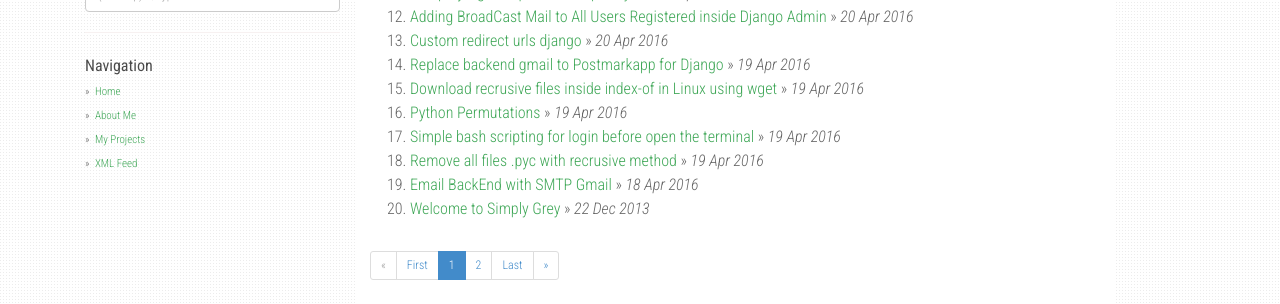
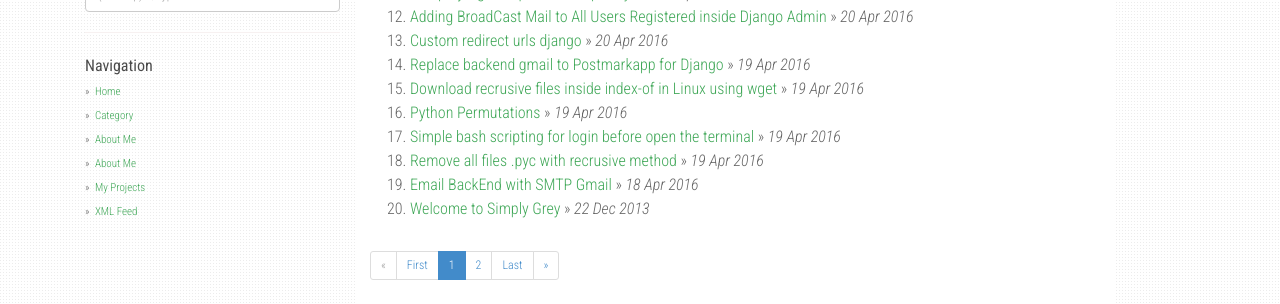
Before and after one commit to agusmakmun/agusmakmun.github.io, a Jekyll site: the page built from index.html, in a window 1280 px wide. Shown: the part 349-653 px from the top of the page. Built offline with Jekyll 4.4.1, drawn with Linux system fonts in a browser that asks for light colours; nearby versions of some CDN libraries; the list of posts is cut into pages by our own code.

Commit message:
자바스크립트 카테고리 추가 좌측 메뉴 수정

```diff
--- a/_config.yml
+++ b/_config.yml
@@ -32,6 +32,10 @@ share:
   fb_appid: 167148314027573
 
 urls:
+    - text: Category
+      url: /category/jekyll
+    - text: About Me
+      url: /about/
     - text: About Me
       url: /about/
     - text: My Projects
```
Also changed, not shown: category/javascript.md (added, +6 -0 lines).
